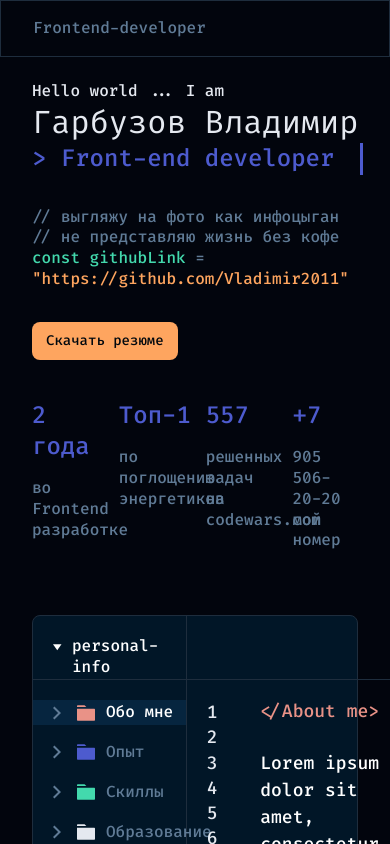
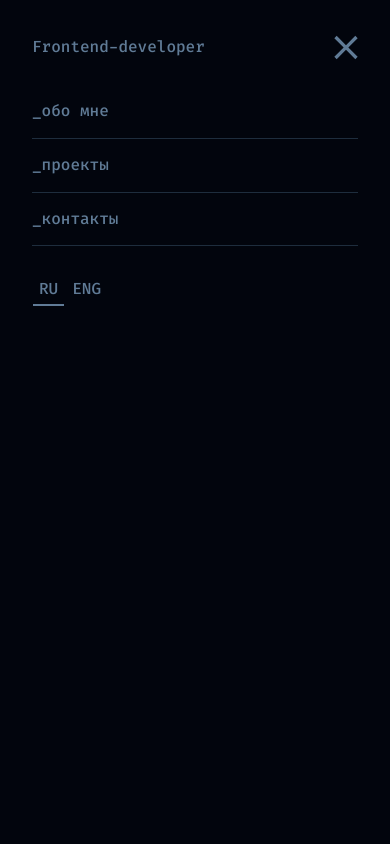
Before and after one commit to Vladimir2011/business-card-website, a Vue app: page / in a window 390 px wide. Shown: the top 844 px of the page. Built offline with nearby package versions, Linux system fonts and the light colour scheme.

Commit message:
complete tablet version

```diff
--- a/src/assets/scss/common/blocks/nav.scss
+++ b/src/assets/scss/common/blocks/nav.scss
@@ -24,7 +24,5 @@
 }
 
 @media screen and (max-width: $desktopWidth) {
-  .nav {
-    display: none;
-  }
+
 }
--- a/src/assets/scss/common/header.scss
+++ b/src/assets/scss/common/header.scss
@@ -14,11 +14,17 @@
       padding: 18px 18px 18px 0;
       font-size: $subTitleFontSize;
       line-height: $mainLineHeight;
+      .header__close {
+        display: none;
+      }
     }
 
     .header__nav {
       flex: 1 1 0;
     }
+  }
+  .header__container--adaptive {
+    display: none;
   }
 }
 
@@ -61,11 +67,92 @@
 @media screen and (max-width: $desktopWidth) {
   .header {
     .header__container {
-      position: relative;
+      position: absolute;
+      display: flex;
+      flex-direction: column;
+      width: 100%;
+      height: 100vh;
+      padding: 20px 32px 32px 32px;
+      top: 0;
+      z-index: 10000;
+      background-color: $default-color;
+      border: none;
+      transform: translateX(-100%);
+      transition: transform .150s linear;
+      .header__logo-text {
+        width: 100%;
+        display: flex;
+        height: 65px;
+        justify-content: space-between;
+        align-items: center;
+        padding: 0 0 10px 0;
+        .header__close {
+          display: flex;
+          cursor: pointer;
+          height: 100%;
+          padding-left: 20px;
+        }
+      }
+
+      .header__nav {
+        flex: 0;
+        width: 100%;
+        .nav__list {
+          display: flex;
+          flex-direction: column;
+          justify-content: flex-start;
+          width: 100%;
+          .nav__item {
+            width: 100%;
+            border-bottom: 1px solid #1E2D3D;
+            .nav__link {
+              border-left: none;
+              text-align: left;
+              padding: 16px 0;
+              max-width: none;
+            }
+          }
+        }
+      }
+
+      .localization {
+        align-self: flex-start;
+        border: none;
+        padding: 0;
+        .localization__button {
+          padding: 32px 6px 6px 6px;
+        }
+      }
     }
 
-    .localization {
-      display: none;
+    .header__container--open {
+      transform: translateX(0);
+      transition: transform .150s linear;
+    }
+
+    .header__container--adaptive {
+      padding: 0 32px;
+      display: flex;
+      justify-content: space-between;
+      height: auto;
+      flex-direction: row;
+      position: relative;
+      align-items: center;
+      background-color: transparent;
+      border: none;
+      border-bottom: 1px solid #1E2D3D;
+      transform: translateX(0);
+      .header__burger-button {
+        background: url("./../../static/svg/burger-icon.svg") no-repeat right transparent;
+        height: 59px;
+        width: 70px;
+        padding: 0;
+      }
+      .header__logo-text {
+        width: auto;
+        justify-content: space-between;
+        padding: 18px 18px 18px 0;
+      }
     }
   }
 }
--- a/src/assets/scss/common/meeting.scss
+++ b/src/assets/scss/common/meeting.scss
@@ -24,7 +24,7 @@
         line-height: $mainLineHeight;
         color: $primary-color;
 
-        animation: typing 3s steps(21), blink .5s step-end infinite alternate;
+        animation: typing 2.5s steps(21), blink .5s step-end infinite alternate;
         white-space: nowrap;
         overflow: hidden;
         border-right: 3px solid;
@@ -66,13 +66,13 @@
       &:after {
         content: '';
         position: absolute;
-        top: 0;
+        top: 40%;
         left: 8%;
-        width: 50%;
-        height: 50%;
+        width: 70%;
+        height: 20%;
         background: #222C7C;
         opacity: 1;
-        filter: blur(174px);
+        filter: blur(100px);
         transform: matrix(0.97, 0.23, -0.23, 0.97, 0, 0);
         z-index: -1;
       }
@@ -80,13 +80,13 @@
       &:before {
         content: '';
         position: absolute;
-        top: 16%;
+        top: 50%;
         left: 28%;
-        width: 60%;
-        height: 50%;
+        width: 70%;
+        height: 20%;
         background: #178464;
         opacity: 1;
-        filter: blur(174px);
+        filter: blur(100px);
         transform: matrix(-0.08, -1, 1, -0.08, 0, 0);
         z-index: -1;
       }
--- a/src/assets/scss/common/modal.scss
+++ b/src/assets/scss/common/modal.scss
@@ -67,18 +67,6 @@
         }
       }
     }
-
-    &::-webkit-scrollbar {
-      width: 8px;
-      height: 100%;
-    }
-    &::-webkit-scrollbar-track {
-      background: $aboutSectionColor;
-    }
-    &::-webkit-scrollbar-thumb {
-      background-color: $black-color;
-      border-radius: 8px;
-    }
   }
 
   .modal__close {
--- a/src/components/Header.vue
+++ b/src/components/Header.vue
@@ -1,7 +1,28 @@
 <template>
   <header class="header">
-    <div class="header__container">
-      <p class="header__logo-text">Frontend-developer</p>
+    <!--Mobile menu start-->
+    <div class="header__container header__container--adaptive">
+      <p class="header__logo-text">
+        Frontend-developer
+      </p>
+      <Button
+        :name="''"
+        :class-name="'header__burger-button'"
+        @button-click="isMenuOpen = true"
+      />
+    </div>
+    <!--Mobile menu end-->
+    <div class="header__container" :class="{'header__container--open' : isMenuOpen}">
+      <p class="header__logo-text">
+        Frontend-developer
+        <span class="header__close" @click="isMenuOpen = false">
+          <img
+            src="@/static/svg/close-menu-icon.svg"
+            alt="icon"
+            class="header__close-icon"
+          >
+        </span>
+      </p>
       <nav class="header__nav nav">
         <ul class="nav__list">
           <li
@@ -17,24 +38,26 @@
         <button class="localization__button localization__button-active">RU</button>
         <button class="localization__button">ENG</button>
       </div>
-
-      <!--Mobile menu-->
-
-      <!--Mobile menu end-->
     </div>
   </header>
 </template>
 
 <script>
+import Button from '@/components/Button'
 import { links } from '@/_config'
 import { ref } from "vue";
 
 export default {
+  components: {
+    Button
+  },
   setup () {
     const linksList = ref(links)
+    const isMenuOpen = ref(true)
 
     return {
-      linksList
+      linksList,
+      isMenuOpen
     }
   }
 }
```
Also changed, not shown: src/static/svg/close-menu-icon.svg (added).
